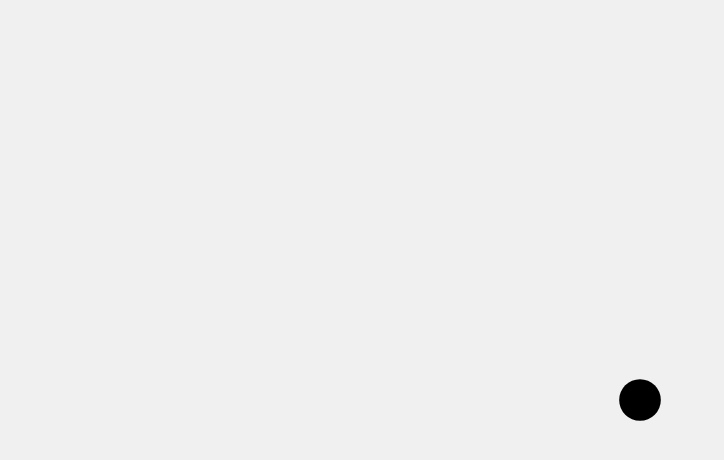
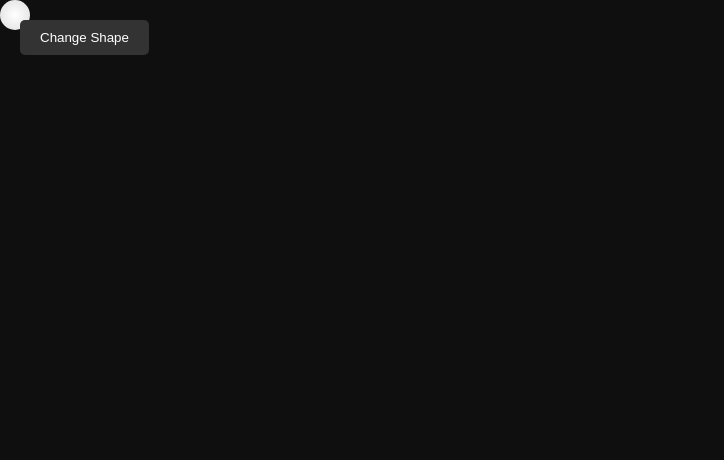
Before and after one commit to godisawomannow/monolith-code, a plain HTML site: page index.html in a window 1280 px wide. Shown: the whole page, without its empty margins (0-724 px from the left). Drawn offline with Linux system fonts and the light colour scheme.

Commit message:
feat(task-7): add-a-trail-when-moving-around-the-icon-make-it-ir
Task: 7
Sender: 0xb138e3c77bce752b260faf1c1d4af3b3ea82fcbe
Amount: 20000000000000000
Attempt: 1

```diff
--- a/index.html
+++ b/index.html
@@ -6,48 +6,138 @@
     <title>Agent Render</title>
     <style>
         body {
-            display: flex;
-            justify-content: center;
-            align-items: center;
-            height: 100vh;
             margin: 0;
-            background-color: #f0f0f0;
+            padding: 0;
+            overflow: hidden;
+            background: #1a1a1a;
+            font-family: Arial, sans-serif;
         }
-        .draggable {
-            width: 50px;
-            height: 50px;
-            cursor: move;
+
+        #canvas {
+            position: absolute;
+            top: 0;
+            left: 0;
+            cursor: none;
+        }
+
+        #icon {
+            position: absolute;
+            width: 30px;
+            height: 30px;
+            pointer-events: none;
+            z-index: 10;
+        }
+
+        .circle {
+            background: radial-gradient(circle, #fff, #ddd);
+            border-radius: 50%;
+        }
+
+        .square {
+            background: linear-gradient(135deg, #fff, #ddd);
+        }
+
+        .triangle {
+            width: 0;
+            height: 0;
+            border-left: 15px solid transparent;
+            border-right: 15px solid transparent;
+            border-bottom: 30px solid #fff;
+            background: none;
+        }
+
+        #shapeBtn {
+            position: absolute;
+            top: 20px;
+            left: 20px;
+            padding: 10px 20px;
+            background: #333;
+            color: white;
+            border: none;
+            border-radius: 5px;
+            cursor: pointer;
+            z-index: 20;
+        }
+
+        #shapeBtn:hover {
+            background: #444;
         }
     </style>
 </head>
 <body>
-    <svg class="draggable" xmlns="http://www.w3.org/2000/svg" viewBox="0 0 24 24" fill="black">
-        <circle cx="12" cy="12" r="10" />
-    </svg>
+    <canvas id="canvas"></canvas>
+    <div id="icon" class="circle"></div>
+    <button id="shapeBtn">Change Shape</button>
+
     <script>
-        const draggable = document.querySelector('.draggable');
-        let isDragging = false;
-        let offset = { x: 0, y: 0 };
+        const canvas = document.getElementById('canvas');
+        const ctx = canvas.getContext('2d');
+        const icon = document.getElementById('icon');
+        const shapeBtn = document.getElementById('shapeBtn');
 
-        draggable.addEventListener('mousedown', (e) => {
-            isDragging = true;
-            offset.x = e.clientX - draggable.getBoundingClientRect().left;
-            offset.y = e.clientY - draggable.getBoundingClientRect().top;
-            document.body.style.userSelect = 'none'; // Prevent text selection
+        canvas.width = window.innerWidth;
+        canvas.height = window.innerHeight;
+
+        let mouseX = 0;
+        let mouseY = 0;
+        let trail = [];
+        const maxTrailLength = 20;
+        let currentShape = 0;
+        const shapes = ['circle', 'square', 'triangle'];
+
+        window.addEventListener('resize', () => {
+            canvas.width = window.innerWidth;
+            canvas.height = window.innerHeight;
         });
 
         document.addEventListener('mousemove', (e) => {
-            if (isDragging) {
-                draggable.style.position = 'absolute';
-                draggable.style.left = (e.clientX - offset.x) + 'px';
-                draggable.style.top = (e.clientY - offset.y) + 'px';
+            mouseX = e.clientX;
+            mouseY = e.clientY;
+
+            icon.style.left = (mouseX - 15) + 'px';
+            icon.style.top = (mouseY - 15) + 'px';
+
+            trail.push({ x: mouseX, y: mouseY });
+            if (trail.length > maxTrailLength) {
+                trail.shift();
             }
         });
 
-        document.addEventListener('mouseup', () => {
-            isDragging = false;
-            document.body.style.userSelect = ''; // Restore text selection
+        shapeBtn.addEventListener('click', () => {
+            icon.classList.remove(shapes[currentShape]);
+            currentShape = (currentShape + 1) % shapes.length;
+            icon.classList.add(shapes[currentShape]);
         });
+
+        function animate() {
+            ctx.fillStyle = 'rgba(26, 26, 26, 0.1)';
+            ctx.fillRect(0, 0, canvas.width, canvas.height);
+
+            for (let i = 0; i < trail.length; i++) {
+                const point = trail[i];
+                const progress = i / trail.length;
+                const hue = (Date.now() * 0.1 + i * 10) % 360;
+
+                ctx.beginPath();
+                ctx.arc(point.x, point.y, progress * 8, 0, Math.PI * 2);
+                ctx.fillStyle = `hsla(${hue}, 100%, 50%, ${progress * 0.5})`;
+                ctx.fill();
+
+                if (i > 0) {
+                    const prevPoint = trail[i - 1];
+                    ctx.beginPath();
+                    ctx.moveTo(prevPoint.x, prevPoint.y);
+                    ctx.lineTo(point.x, point.y);
+                    ctx.strokeStyle = `hsla(${hue}, 100%, 50%, ${progress * 0.3})`;
+                    ctx.lineWidth = progress * 3;
+                    ctx.stroke();
+                }
+            }
+
+            requestAnimationFrame(animate);
+        }
+
+        animate();
     </script>
 </body>
 </html>
```
